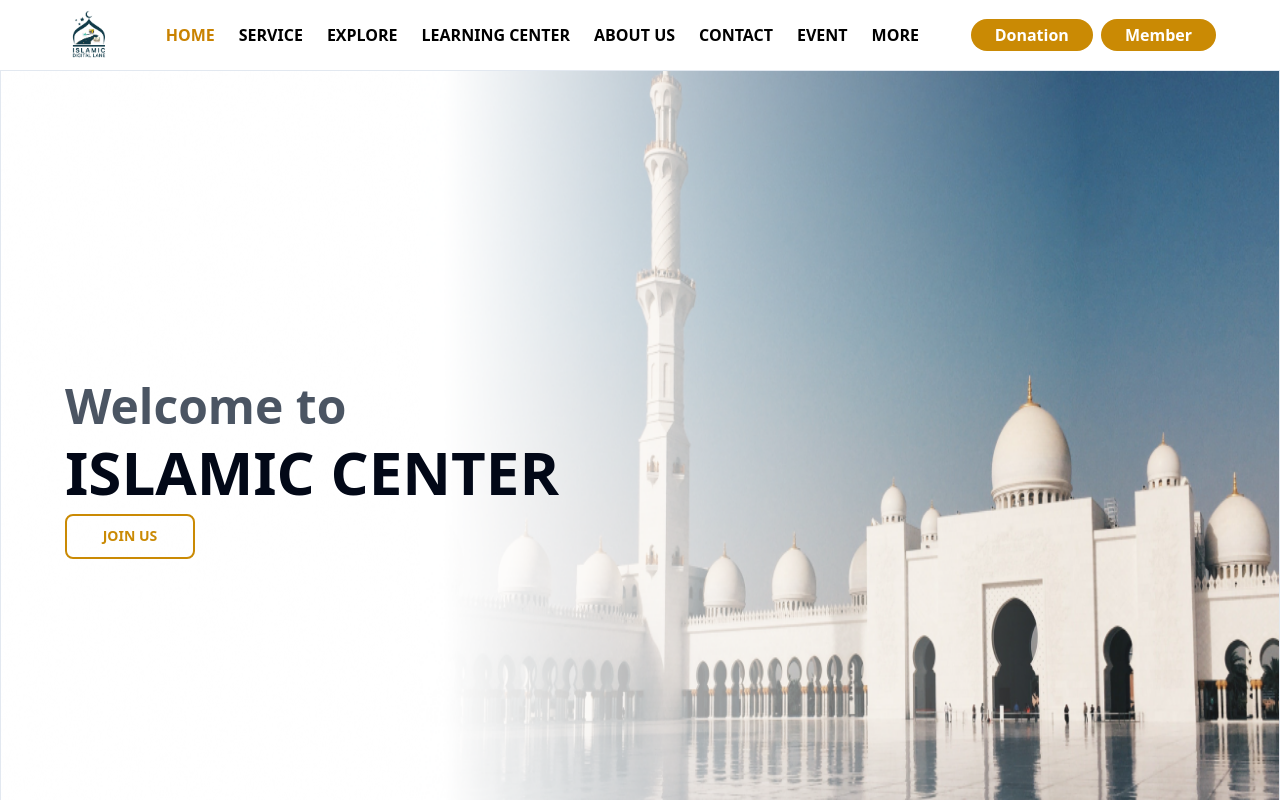
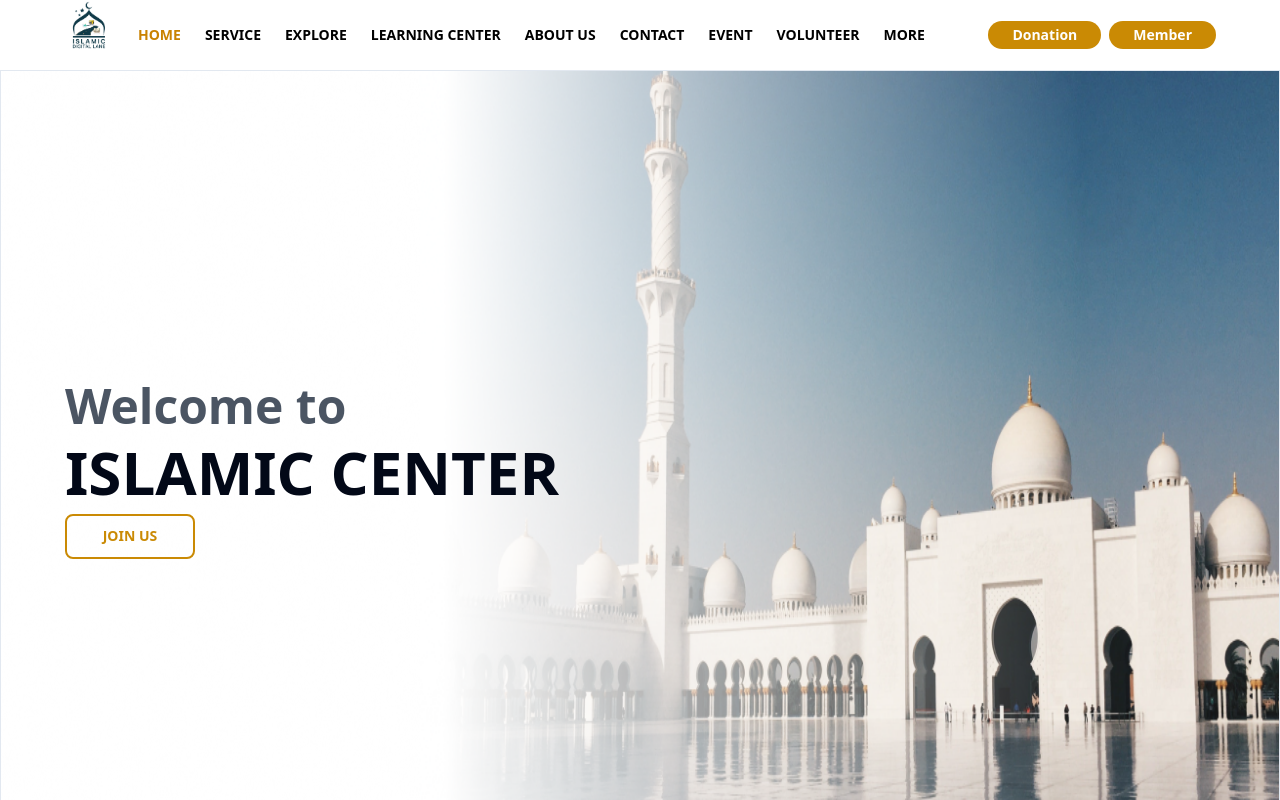
Before and after one commit to ishmam99/Hajj_Umrah, a Vue app: page / in a window 1280 px wide. Shown: the top 800 px of the page. Built offline with nearby package versions, Linux system fonts and the light colour scheme.

Commit message:
NavbarEdit

```diff
--- a/src/components/Navbar.vue
+++ b/src/components/Navbar.vue
@@ -1,9 +1,10 @@
 <template>
   <div class="h-[70px] w-full flex justify-between items-center text-black fixed top-0 z-40 px-[5%] bg-white duration-300 " :class="searchBar==true ? '':'bg-slate-50'" id="navBar">
-      <div>
-        <img src="/src/assets/image/common/n1.png" alt="" class="h-[50px]">
-      </div>
-      <div class="flex gap-6 uppercase font-semibold">
+
+      <div class="flex gap-6 uppercase text-sm font-semibold">
+          <div>
+            <img src="/src/assets/image/common/n1.png" alt="" class="h-[50px]">
+          </div>
           <router-link to="/" class="py-6 flex items-center">
               Home
           </router-link>
@@ -59,16 +60,20 @@
             <router-link to="/Blog" class="py-6 flex items-center">Event</router-link>
           </ul>
           <ul class="group cursor-pointer relative ">
+            <router-link to="/Blog" class="py-6 flex items-center">Volunteer</router-link>
+          </ul>
+          <ul class="group cursor-pointer relative ">
             <router-link to="/Blog" class="py-6 flex items-center">More</router-link>
             <ul class="w-0 group-hover:w-[450px] group-hover:h-auto h-0 p-0 group-hover:p-5 overflow-hidden flex flex-col gap-2 bg-slate-50 absolute top-[101%] rounded-md duration-200">
                 <router-link to="/Shop" class="hover:pl-5 duration-300">Future Projects</router-link>
                 <!-- <li class="hover:pl-5 duration-300">Dua</li> -->
                 <li class="hover:pl-5 duration-300">Ramadan Special</li>
                 <li class="hover:pl-5 duration-300">Hajj And Umrah</li>
+                <li class="hover:pl-5 duration-300">Registration</li>
             </ul>
           </ul>
       </div>
-      <div class="flex items-center gap-2 text-white font-bold">
+      <div class="flex items-center gap-2 text-white font-bold text-sm">
         <button class="bg-yellow-600 px-6 py-1 rounded-full hover:bg-yellow-500">Donation</button>
         <button class="bg-yellow-600 px-6 py-1 rounded-full hover:bg-yellow-500">Member</button>
       </div>
```
